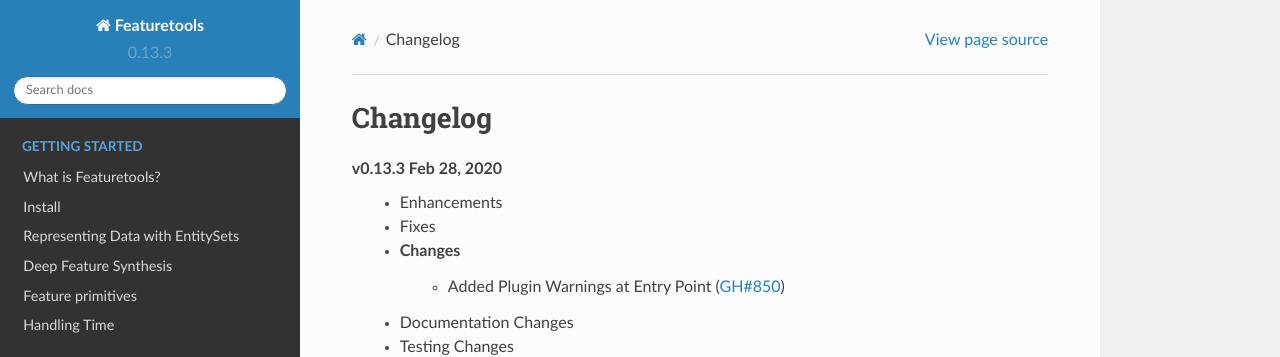
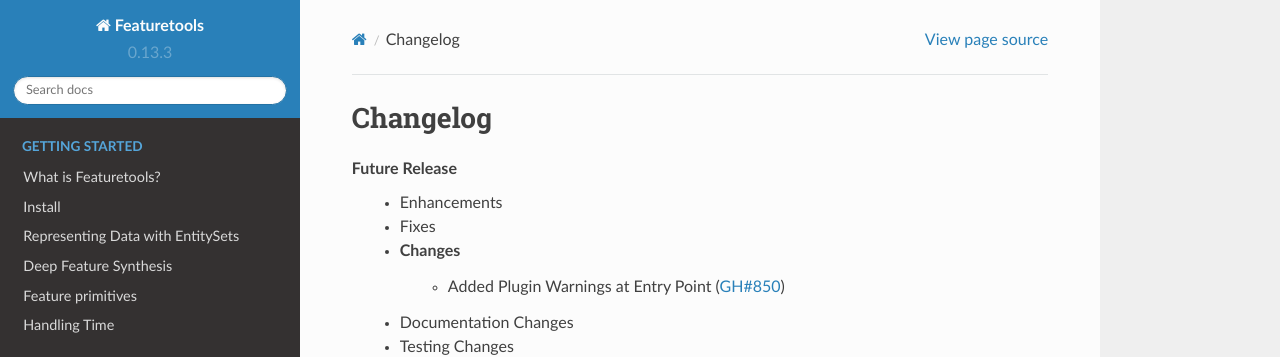
Before and after one commit to alteryx/featuretools, a Sphinx documentation site: the page built from docs/source/changelog.rst, in a window 1280 px wide and 900 px high. Shown: the top 357 px of the window. Built offline with Sphinx 7.4.7 and the Read the Docs theme 2.0.0, drawn with Linux system fonts in a browser that asks for light colours; pages that are not in the unit, such as notebooks, are missing from menus.

Commit message:
changelog update

```diff
--- a/docs/source/changelog.rst
+++ b/docs/source/changelog.rst
@@ -2,7 +2,7 @@
 
 Changelog
 ---------
-**v0.13.3 Feb 28, 2020**
+**Future Release**
     * Enhancements
     * Fixes
     * Changes
```
